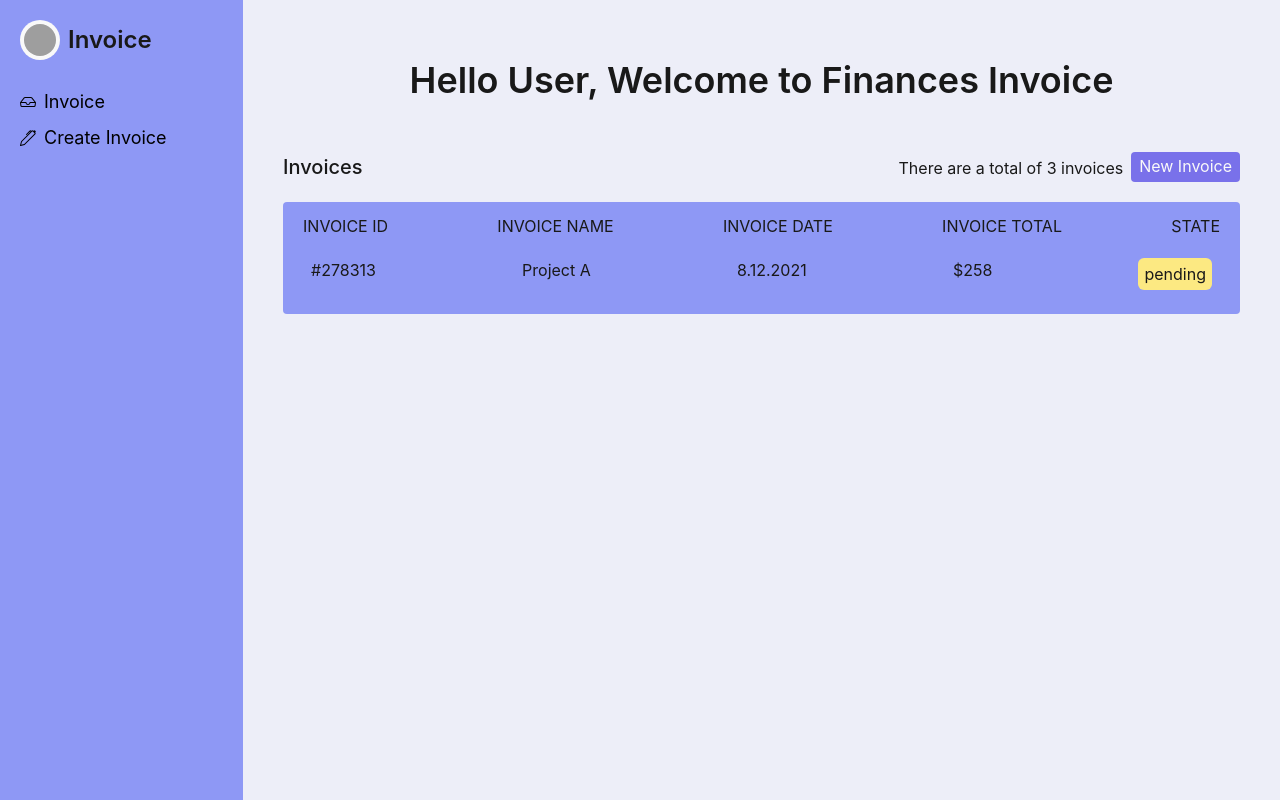
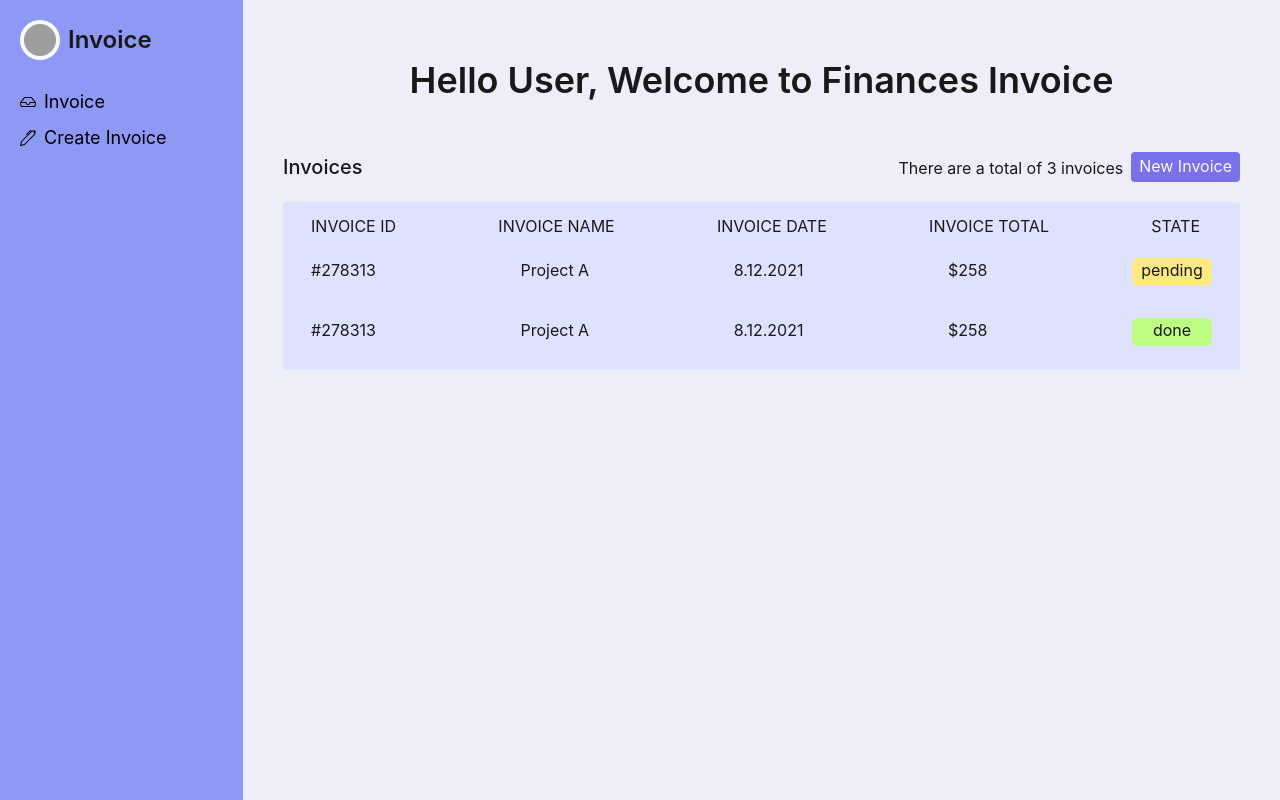
Before and after one commit to tia-cin/invoice-app, a Next.js app: page / in a window 1280 px wide. Built offline with nearby package versions, Linux system fonts and the light colour scheme; grey boxes are pictures that could not be loaded.

Commit message:
style fixes

```diff
--- a/package.json
+++ b/package.json
@@ -17,6 +17,7 @@
     "react-toastify": "^9.0.8"
   },
   "devDependencies": {
+    "@types/react": "18.0.24",
     "autoprefixer": "^10.4.12",
     "eslint": "8.25.0",
     "eslint-config-next": "12.3.1",
--- a/pages/index.js
+++ b/pages/index.js
@@ -23,13 +23,13 @@ export default function Invoices() {
           </button>
         </div>
       </div>
-      <div className="mt-2 bg-[#8e98f5] rounded h-full px-5 py-3">
-        <div className="flex justify-between ">
-          <p>INVOICE ID</p>
+      <div className="mt-2 bg-[#dfe2fe] rounded h-full px-5 py-3">
+        <div className="flex justify-between">
+          <p className="ml-2">INVOICE ID</p>
           <p>INVOICE NAME</p>
           <p>INVOICE DATE</p>
           <p>INVOICE TOTAL</p>
-          <p>STATE</p>
+          <p className="mr-5">STATE</p>
         </div>
         <Link href={`/invoice/id`} passHref>
           <div className="flex justify-between cursor-pointer hover:bg-[#7971ea] rounded px-2 pt-5 pb-3">
@@ -37,7 +37,18 @@ export default function Invoices() {
             <p>Project A</p>
             <p>8.12.2021</p>
             <p>$258</p>
-            <p className="bg-[#fce982] rounded-md py-1 px-1.5">pending</p>
+            <p className="bg-[#fce982] rounded-md w-20 h-7 text-center">
+              pending
+            </p>
+          </div>
+        </Link>
+        <Link href={`/invoice/id`} passHref>
+          <div className="flex justify-between cursor-pointer hover:bg-[#7971ea] rounded px-2 pt-5 pb-3">
+            <p>#278313</p>
+            <p>Project A</p>
+            <p>8.12.2021</p>
+            <p>$258</p>
+            <p className="bg-[#bdfc82] rounded-md w-20 h-7 text-center">done</p>
           </div>
         </Link>
       </div>
```
Also changed, not shown: 1 other file (tests, documents, lock files or other folders).
